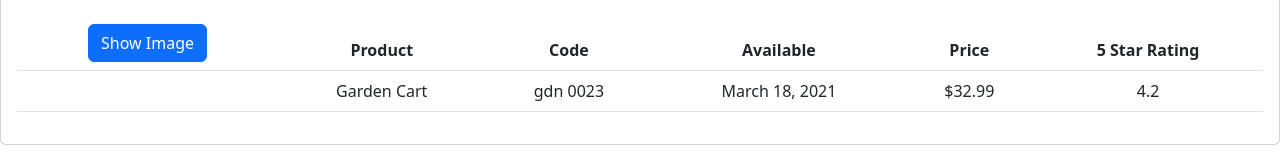
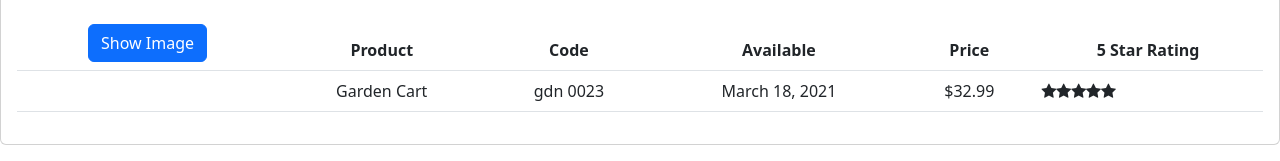
Before and after one commit to kinjal31995/Angular_Start, an Angular app: page / in a window 1280 px wide. Shown: the part 180-341 px from the top of the page. Built offline with nearby package versions, Linux system fonts and the light colour scheme.

Commit message:
build and use nested component

```diff
--- a/src/app/products/product-list.component.html
+++ b/src/app/products/product-list.component.html
@@ -51,7 +51,7 @@
             </td>
             <td>{{ product.releaseDate }}</td>
             <td>{{ product.price | currency : "USD" : "symbol" : "1.2-2" }}</td>
-            <td>{{ product.starRating }}</td>
+            <td><pm-star></pm-star></td>
           </tr>
         </tbody>
       </table>
--- a/src/app/shared/star.component.html
+++ b/src/app/shared/star.component.html
@@ -1,6 +1,4 @@
-<div class="crop"
-     [style.width.px]="cropWidth"
-     [title]="rating">
+<div class="crop" [style.width.px]="cropWidth" [title]="rating">
   <div style="width: 75px">
     <span class="fa fa-star"></span>
     <span class="fa fa-star"></span>
--- /dev/null
+++ b/src/app/shared/star.component.ts
@@ -0,0 +1,15 @@
+import { Component, OnChanges } from '@angular/core';
+
+@Component({
+  selector: 'pm-star',
+  templateUrl: './star.component.html',
+  styleUrls: ['./star.component.css'],
+})
+export class starComponent implements OnChanges {
+  rating: number = 4;
+  cropWidth: number = 75;
+
+  ngOnChanges(): void {
+    this.cropWidth = this.rating *( 75 / 5);
+  }
+}
```
Also changed, not shown: src/app/app.module.ts (+7 -1 lines).
